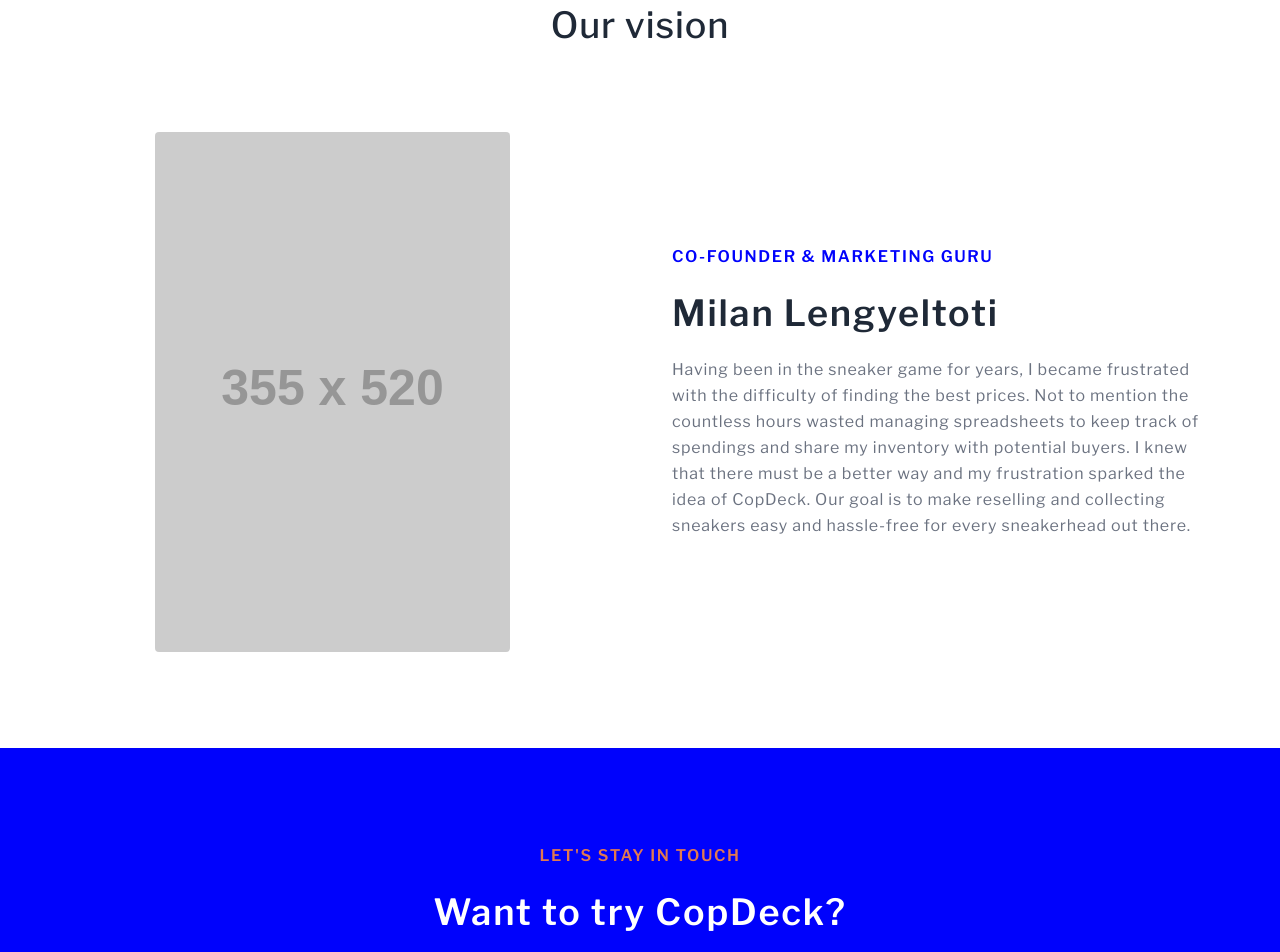
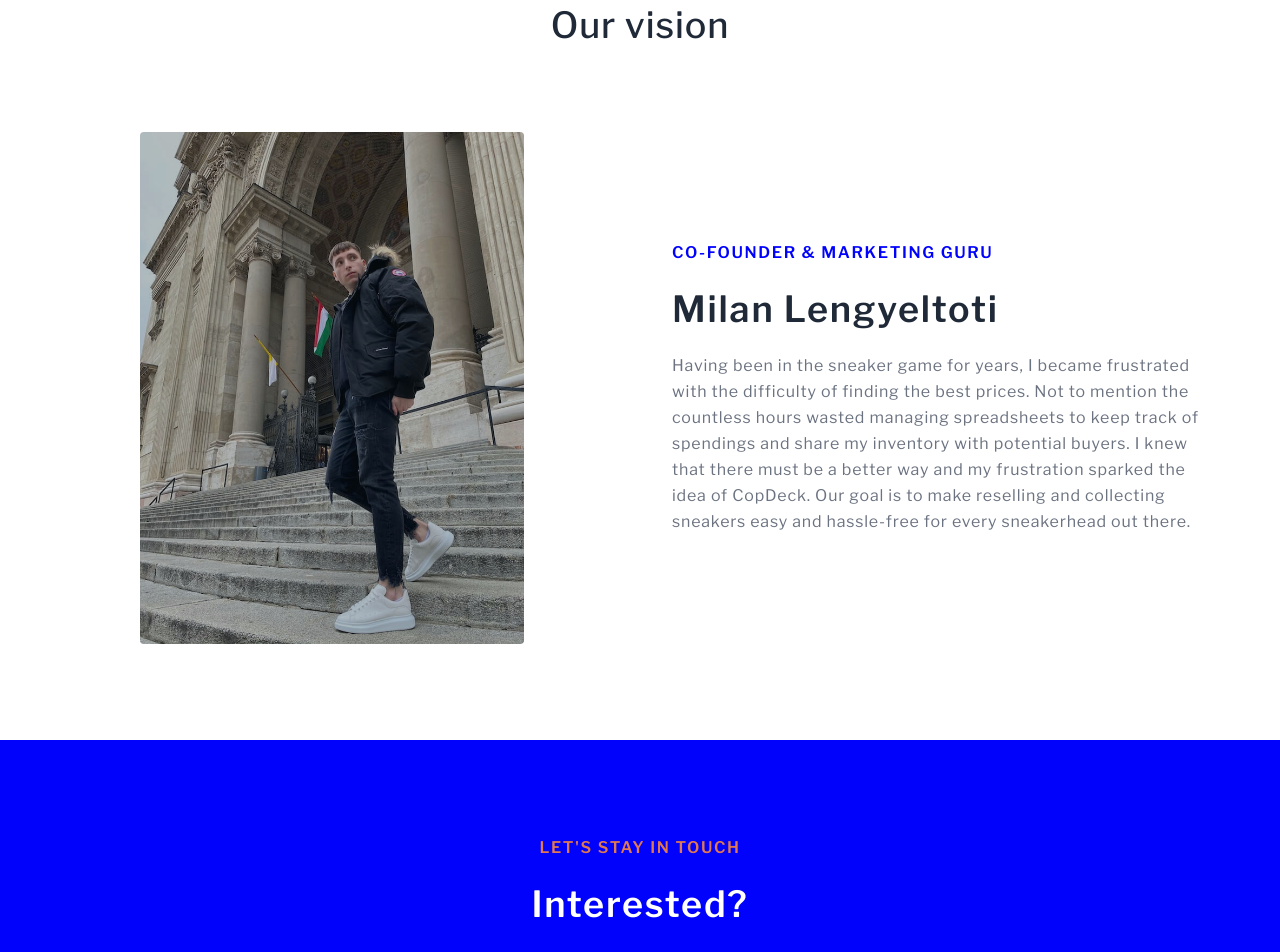
Before and after one commit to istvan-kreisz/copdeck-landing-page, a Next.js app: page / in a window 1280 px wide. Shown: the part 3740-4692 px from the top of the page. Built offline with nearby package versions, Linux system fonts and the light colour scheme; no server answers.

Commit message:
aded front page photo

```diff
--- a/src/pages/index.tsx
+++ b/src/pages/index.tsx
@@ -347,17 +347,25 @@ export default function Home() {
 				<h2 className="text-center mb-4">Our vision</h2>
 
 				<div className="grid grid-cols-1 md:grid-cols-2 gap-12 md:gap-16 justify-center items-center my-16 lg:my-20">
-					<img
-						className="object-cover  object-center rounded justify-self-center"
-						alt="Founder Photo"
-						src="https://dummyimage.com/355x520"
-					/>
+					<div className="relative w-72 sm:72 md:w-80 lg:w-96 mx-auto">
+						<img
+							className="object-cover object-center rounded justify-self-center"
+							alt="Founder Photo"
+							src="/images/milan2.jpg"
+						/>
+						<div
+							style={{
+								backgroundColor: 'rgba(13, 28, 38, 0.3)',
+							}}
+							className="rounded absolute top-0 left-0 bottom-0 right-0"
+						></div>
+					</div>
 
 					<div className="flex flex-col items-center md:items-start">
 						<h3 className="text-base mb-6 font-semibold uppercase text-theme-blue tracking-widest">
 							Co-Founder & Marketing guru
 						</h3>
-						<h4 className="font-semibold text-4xl tracking-wider mb-6">
+						<h4 className="font-semibold text-2xl sm:text-3xl lg:text-4xl tracking-wider mb-6">
 							Milan Lengyeltoti
 						</h4>
 						<p className="text-left">
@@ -379,7 +387,7 @@ export default function Home() {
 							let's stay in touch
 						</h3>
 						<h4 className="text-white font-semibold text-4xl tracking-wider mb-6">
-							Want to try CopDeck?
+							Interested?
 						</h4>
 						<p className="max-w-md text-white mb-6">
 							CopDeck is not publicly available yet, but rest assured we’re hard at
```
Also changed, not shown: public/images/milan2.jpg (added).
